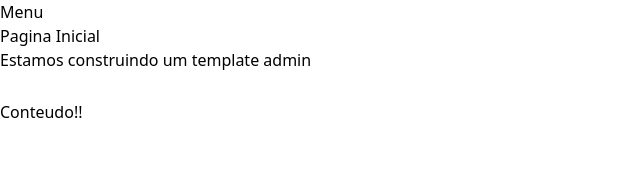
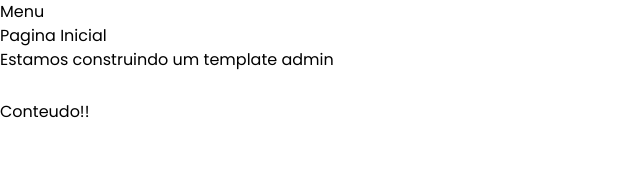
Before and after one commit to marcelolinck/admin-template, a Next.js app: page / in a window 1280 px wide. Shown: the top 174 px of the page, without its empty margins (0-640 px from the left). Built offline with nearby package versions, Linux system fonts and the light colour scheme.

Commit message:
165. Configurando Fonte

```diff
--- a/src/styles/globals.css
+++ b/src/styles/globals.css
@@ -1,3 +1,19 @@
+@import url('https://fonts.googleapis.com/css2?family=Poppins:wght@100;200;300;400;500;600;700;800;900&display=swap');
+
 @tailwind base;
 @tailwind components;
 @tailwind utilities;
+
+html,
+body{
+    padding: 0;
+    margin: 0;
+    font-family: 'Poppins', sans-serif;
+}
+a{
+    color: inherit;
+    text-decoration: none;
+}
+*{
+    box-sizing: border-box;
+}
```
